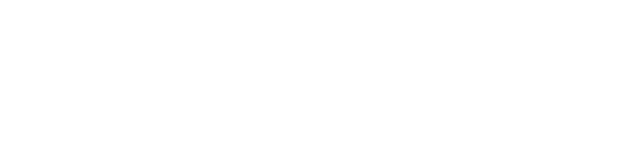
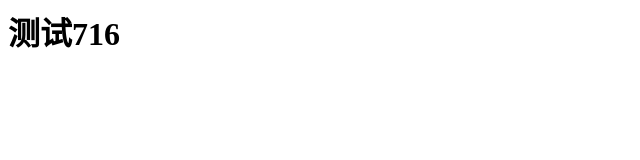
Before and after one commit to wangdehhh/extremeGraptemys.github.io, a plain HTML site: page index.html in a window 1280 px wide. Shown: the whole page, without its empty margins (0-640 px from the left). Drawn offline with Linux system fonts and the light colour scheme.

Commit message:
Update index.html

```diff
--- a/index.html
+++ b/index.html
@@ -1 +1 @@
-<h1><h1>
+<h1>测试716<h1>
```
